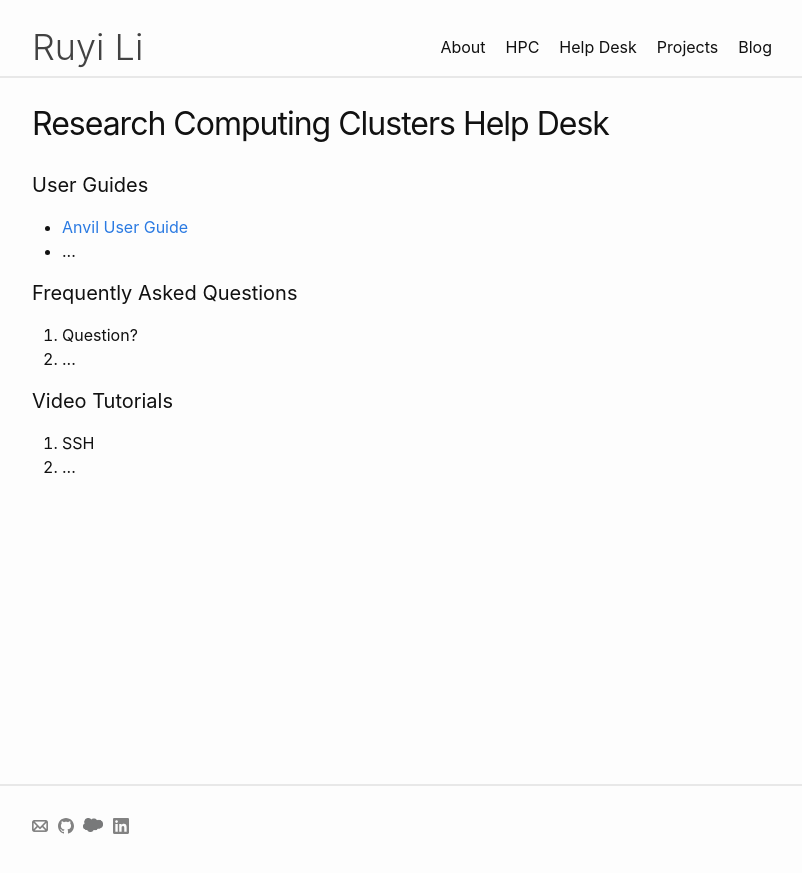
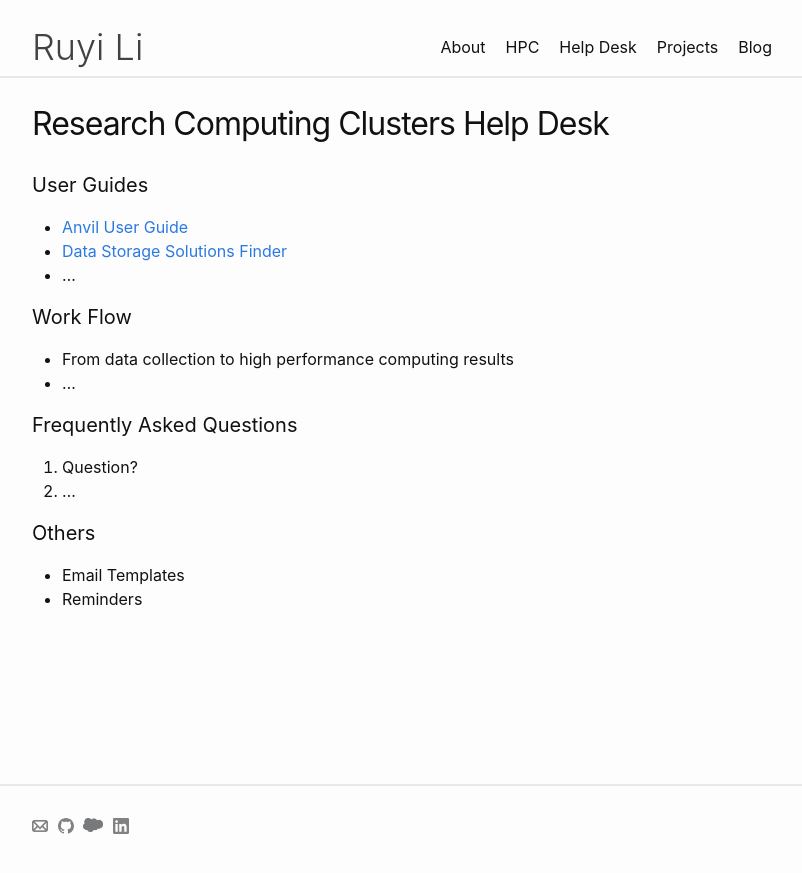
Before and after one commit to Ruyi95/Ruyi95.github.io, a Jekyll site: the page built from helpdesk.markdown, in a window 1280 px wide. Shown: the top 873 px of the page, without its empty margins (238-1040 px from the left). Built offline with Jekyll 4.4.1, drawn with Linux system fonts in a browser that asks for light colours.

Commit message:
Content added on Help Desk.

```diff
--- a/helpdesk.markdown
+++ b/helpdesk.markdown
@@ -3,28 +3,20 @@ layout: helpdesk
 title: Help Desk
 permalink: /helpdesk/
 ---
-<h4>User Guides</h4>
-<div>
-<ul>
-<li><a href="https://www.rcac.purdue.edu/knowledge/anvil" target="_blank">Anvil User Guide</a></li>
-<li>...</li>
-</ul>
-</div>
+#### User Guides ####
+- <a href="https://www.rcac.purdue.edu/knowledge/anvil" target="_blank">Anvil User Guide</a>
+- <a href="https://www.rcac.purdue.edu/storage/solutions/" target="_blank">Data Storage Solutions Finder</a>
+- ...
 
-<div>
-<h4>Frequently Asked Questions</h4>
-<ol>
-<li>Question?</li>
-<li>...</li>
-</ol>
-</div>
 
-<div>
-<h4>Video Tutorials</h4>
-<ol>
-<li>SSH
-</li>
-<li>...
-</li>
-</ol>
-</div>
+#### Work Flow ####
+- From data collection to high performance computing results
+- ...
+
+#### Frequently Asked Questions ####
+1. Question?
+2. ...
+
+#### Others ####
+- Email Templates
+- Reminders
```
Also changed, not shown: HPC.markdown (+9 -1 lines), projects.md (+1 -1 lines).
